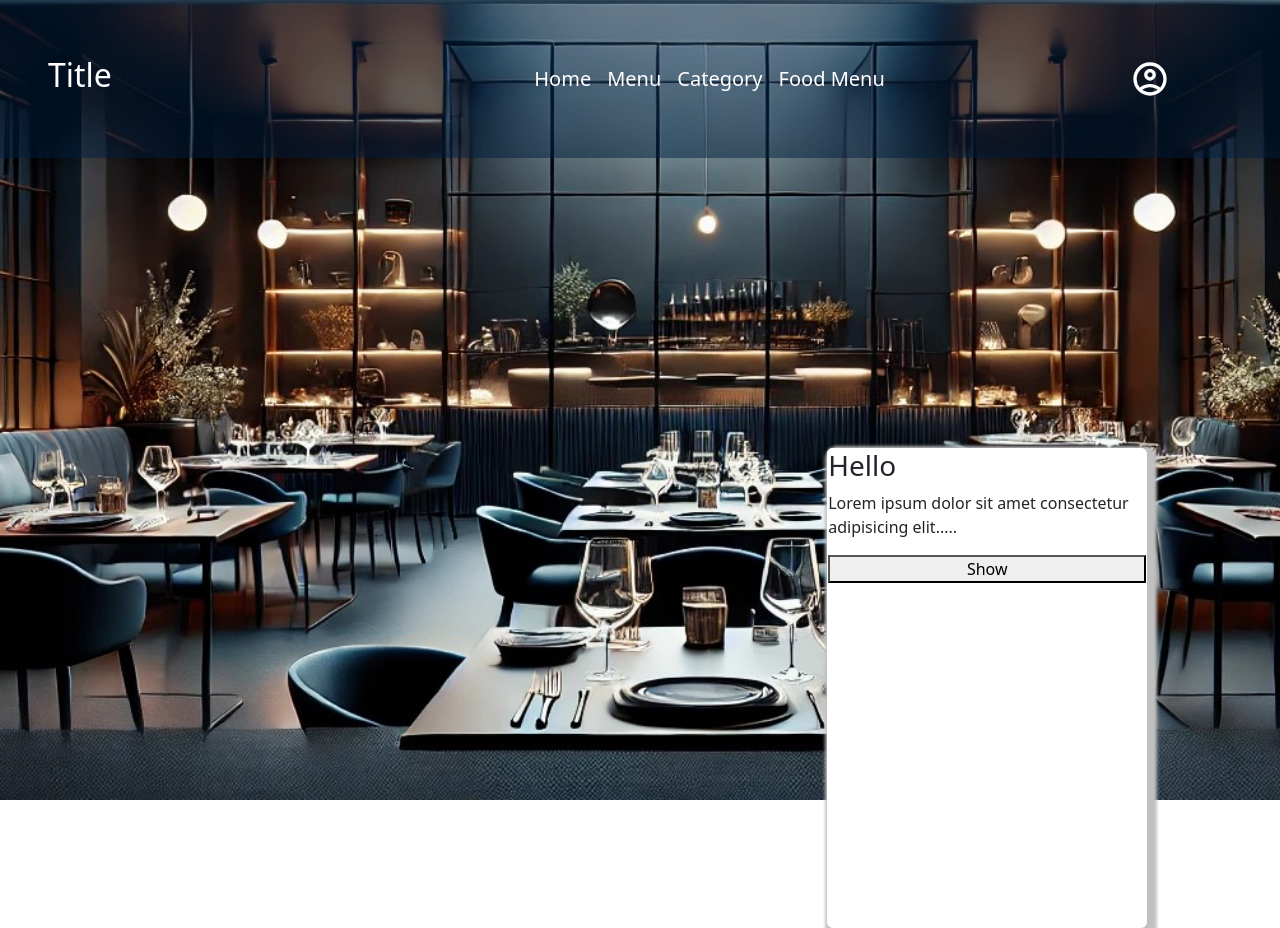
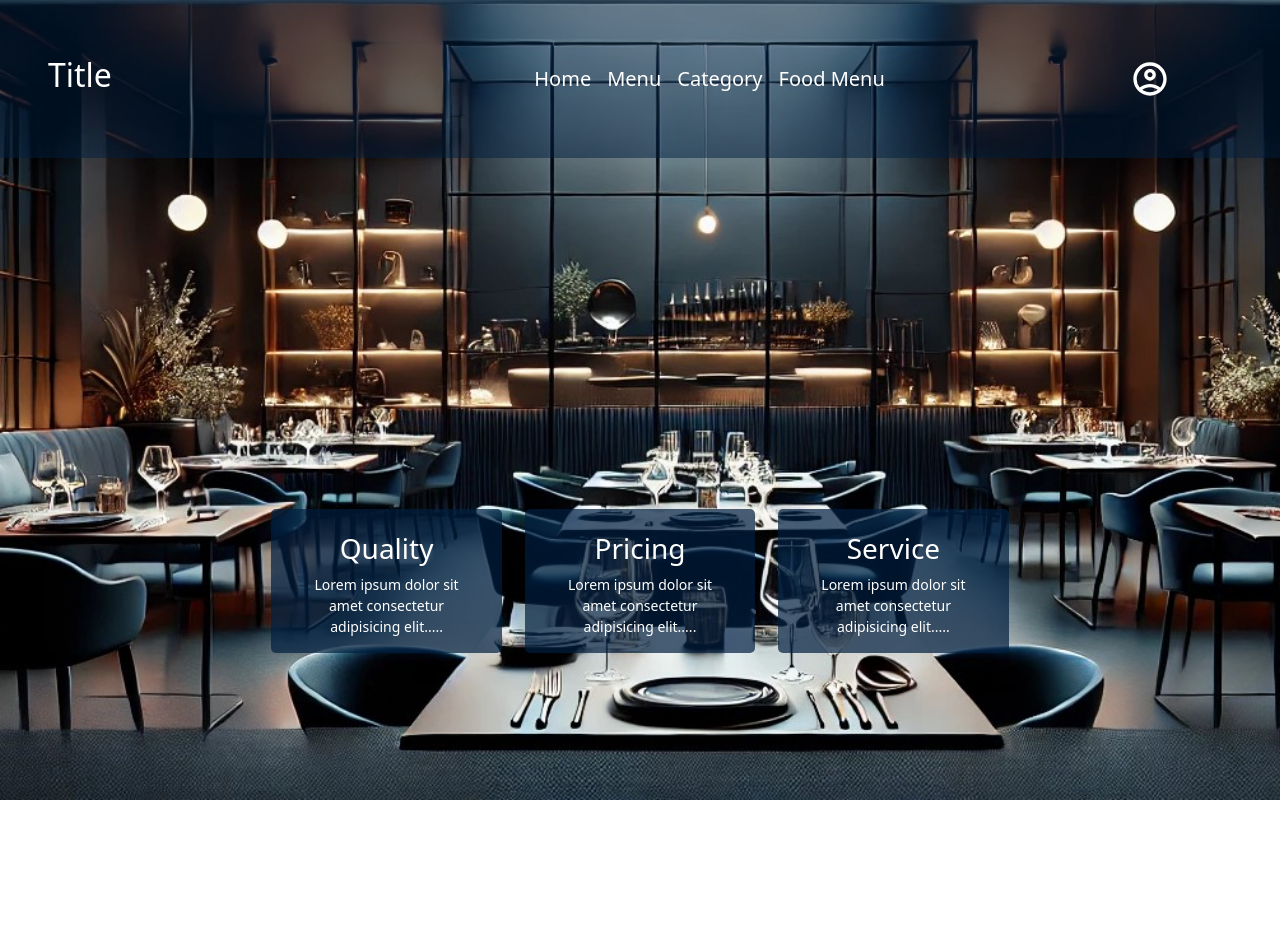
Before and after one commit to Outmoded-Programmer/Lab-5, a React (Create React App) app in the folder frontend/react-app/: page / in a window 1280 px wide. After the commit the page ends 800 px from the top, so only its background shows below. Built offline with nearby package versions, Linux system fonts and the light colour scheme.

Commit message:
Update Hero.jsx

```diff
--- a/frontend/react-app/src/Components/Body/Hero.jsx
+++ b/frontend/react-app/src/Components/Body/Hero.jsx
@@ -4,21 +4,18 @@ const Hero = () => {
   return (
     <>
     <div className='hero'>
-        <div className="cards-main d-flex">
-            <div className="card-1 card w-25 m-2">
-                <h3>Hello</h3>
+        <div className="cards-main d-flex justify-content-center">
+            <div className="cards">
+                <h3>Quality</h3>
                 <p className="lorem">Lorem ipsum dolor sit amet consectetur adipisicing elit.....</p>
-                <button>Show</button>
             </div>
-            <div className="card-2 card w-25 m-2">
-                <h3>Hello</h3>
+            <div className="cards">
+                <h3>Pricing</h3>
                 <p className="lorem">Lorem ipsum dolor sit amet consectetur adipisicing elit.....</p>
-                <button>Show</button>
             </div>
-            <div className="card-3 card w-25 m-2">
-                <h3>Hello</h3>
+            <div className="cards">
+                <h3>Service</h3>
                 <p className="lorem">Lorem ipsum dolor sit amet consectetur adipisicing elit.....</p>
-                <button>Show</button>
             </div>
         </div>
     </div>
```
